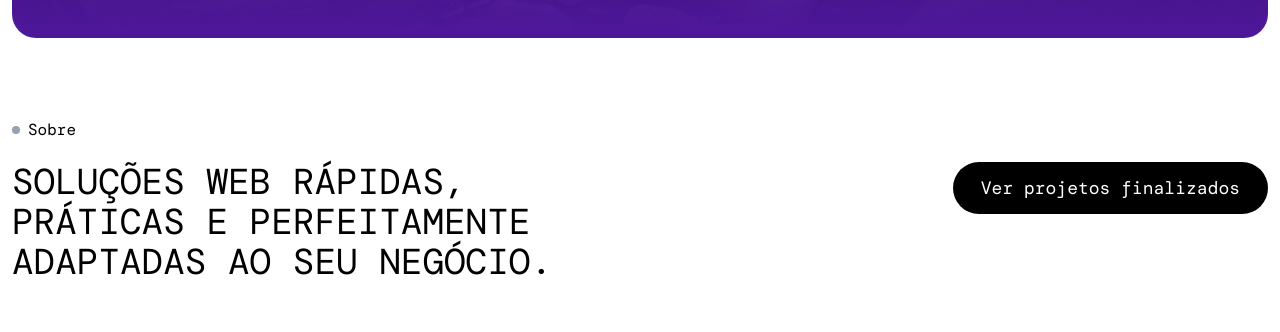
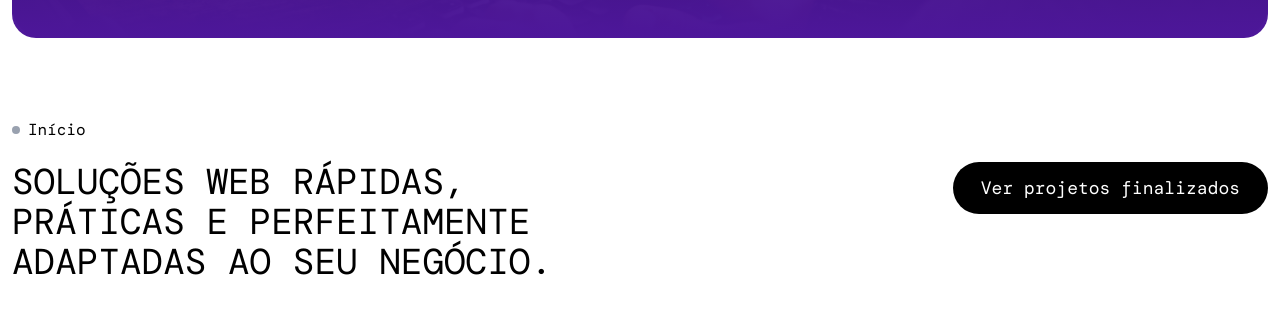
Before and after one commit to GabrielCiloe/ghub, a Next.js app: page / in a window 1280 px wide. Shown: the part 694-1026 px from the top of the page. Built offline with nearby package versions, Linux system fonts and the light colour scheme.

Commit message:
Adicionando novos freelas

```diff
--- a/app/page.tsx
+++ b/app/page.tsx
@@ -42,6 +42,25 @@ export default function Home() {
         </div>
       </section>
 
+      <section className="space-y-14 px-5 lg:px-0 xl:px-0 py-20">
+        <div className="flex flex-col space-y-5 mx-auto max-w-7xl">
+          <p className="flex flex-row items-center gap-2 font-mono text-black">
+            <span className="block bg-gray-400 rounded-full w-2 h-2" />
+            Início
+          </p>
+          <div className="flex flex-row justify-between items-start">
+            <h2 className="w-full lg:max-w-[50%] xl:max-w-[50%] font-mono font-medium text-black text-xl lg:text-4xl xl:text-4xl uppercase">Soluções Web rápidas, práticas e perfeitamente adaptadas ao seu negócio.</h2>
+            <a href="#projetos" className="hidden lg:flex xl:flex bg-black px-7 py-3 rounded-full font-mono text-white text-lg cursor-pointer">
+              Ver projetos finalizados
+            </a>
+          </div>
+        </div>
+
+        <div className="flex justify-center items-center">
+          <Image src={macbook} alt="" width={900} quality={100} />
+        </div>
+      </section>
+
       <section className="space-y-14 px-5 lg:px-0 xl:px-0 py-20" id="sobre">
         <div className="flex flex-col space-y-5 mx-auto max-w-7xl">
           <p className="flex flex-row items-center gap-2 font-mono text-black">
@@ -49,10 +68,7 @@ export default function Home() {
             Sobre
           </p>
           <div className="flex flex-row justify-between items-start">
-            <h2 className="w-full lg:max-w-[50%] xl:max-w-[50%] font-mono font-medium text-black text-xl lg:text-4xl xl:text-4xl uppercase">Soluções Web rápidas, práticas e perfeitamente adaptadas ao seu negócio.</h2>
-            <a href="#projetos" className="hidden lg:flex xl:flex bg-black px-7 py-3 rounded-full font-mono text-white text-lg cursor-pointer">
-              Ver projetos finalizados
-            </a>
+            <h2 className="w-full lg:max-w-[50%] xl:max-w-[50%] font-mono font-medium text-black text-xl lg:text-4xl xl:text-4xl uppercase">Trajetória</h2>
           </div>
         </div>
 
@@ -73,7 +89,7 @@ export default function Home() {
           <div className="gap-2 grid grid-cols-1 md:grid-cols-2 lg:grid-cols-4 xl:grid-cols-4 mt-5">
             <ProjectCard imagem="/gobe-logo.png" link="https://gobe.be/" />
             <ProjectCard imagem="/alia-logo.png" link="https://alialogistica.com.br/v3/" />
-            <ProjectCard imagem="/ministerio-jovem-logo.png" link="https://www.adventistas.org/pt/jovensnovo/" />
+            <ProjectCard imagem="/ministerio-jovem-logo.png" link="https://www.adventistas.org/pt/jovens/" />
             <ProjectCard imagem="/logo-unasp.png" link="https://lp.unasp.edu.br/unasplus/" />
             <ProjectCard imagem="/logo-unasp.png" link="https://unasp.edu.br/medicina" />
             <ProjectCard imagem="/logo-unasp.png" link="https://lp.unasp.edu.br/comercial/" />
@@ -85,6 +101,8 @@ export default function Home() {
             <ProjectCard imagem="/salmista-logo.png" link="https://colegiosalmista.com.br/" />
             <ProjectCard imagem="/dedos-logo.svg" link="https://dedosfalantes.com.br/" />
             <ProjectCard imagem="/iasd-logo.webp" link="https://www.adventistas.org/pt/metaverso/" />
+            <ProjectCard imagem="/logo-salt.png" link="https://salt.adventistas.org/" />
+            <ProjectCard imagem="/logo-dbv-campori.png" link="https://dev.camporidsa.org/inicio/" />
           </div>
         </div>
 
```
Also changed, not shown: public/logo-dbv-campori.png (added), public/logo-salt.png (added).
